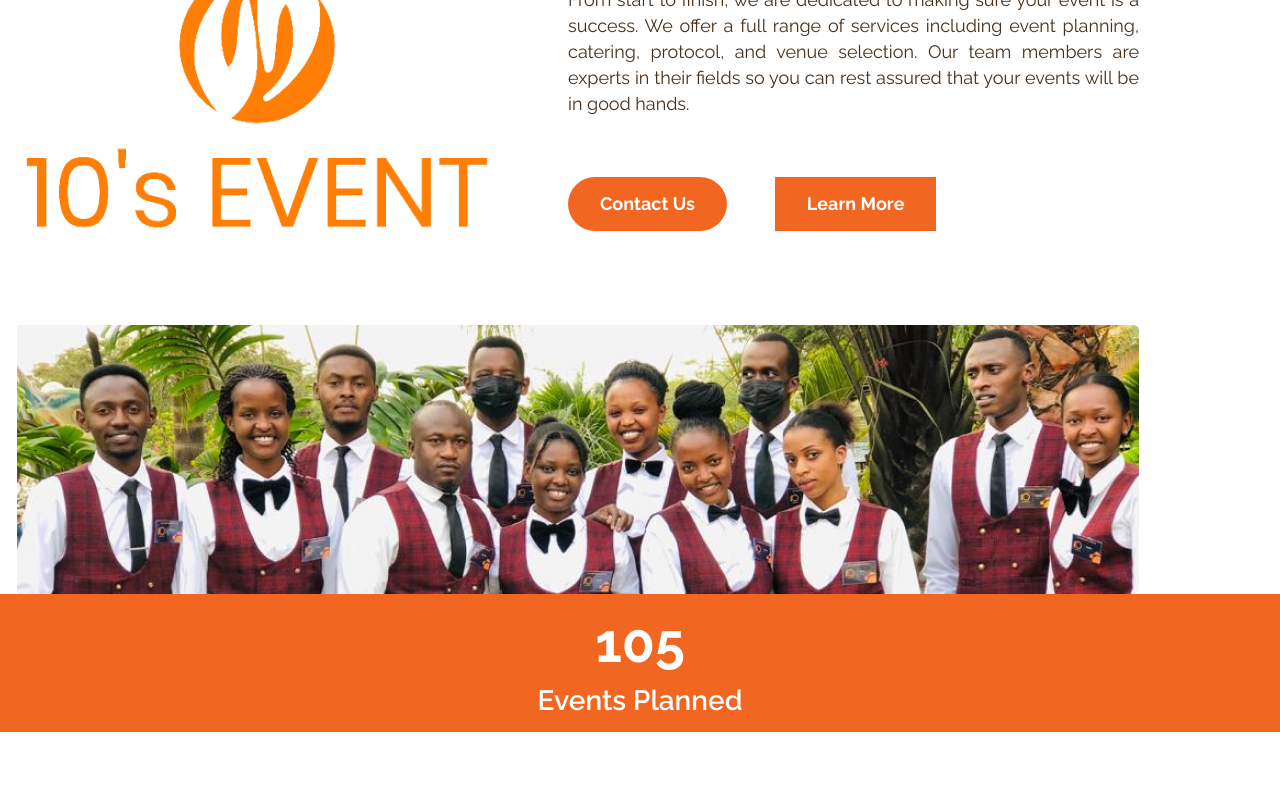
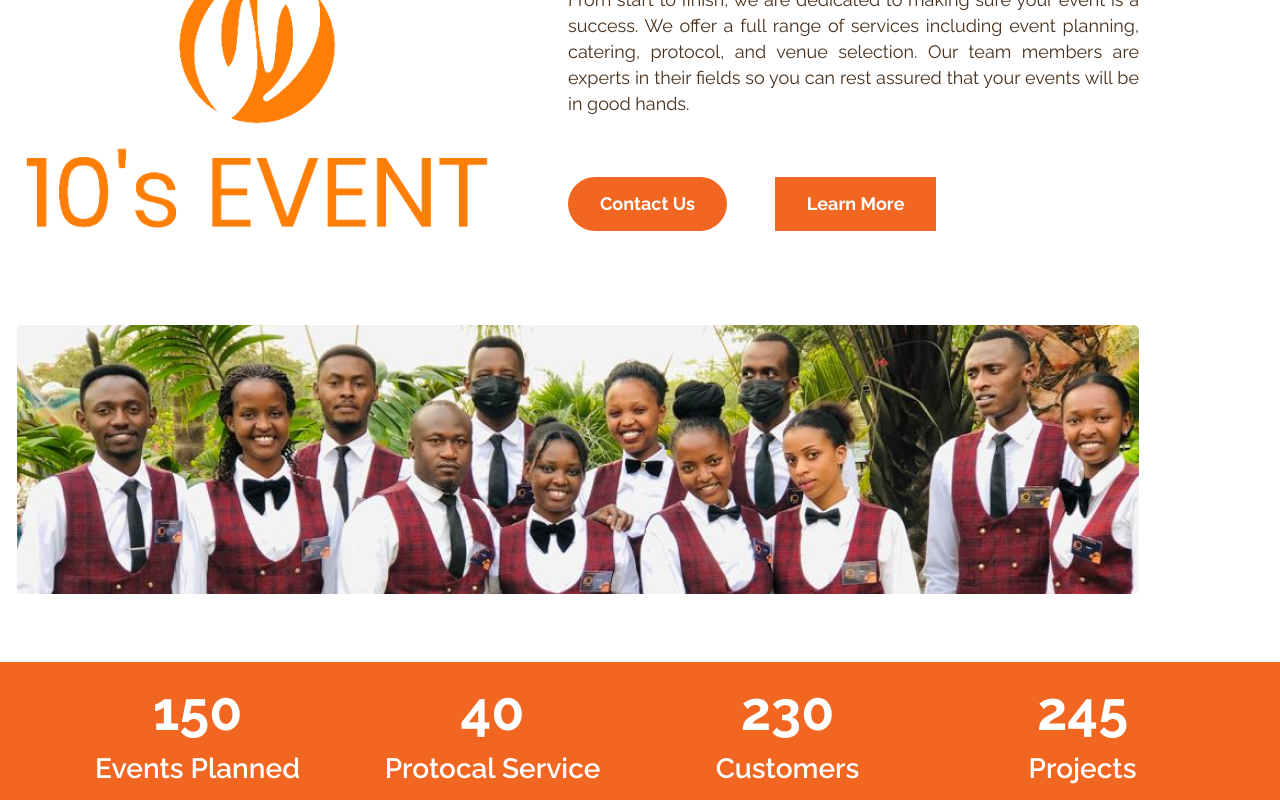
Before and after one commit to Roni006/10sEvent, a React (Vite) app: page / in a window 1280 px wide. Shown: the part 2456-3256 px from the top of the page. Before the commit the page ends 3188 px from the top, so only its background shows below. Built offline with nearby package versions, Linux system fonts and the light colour scheme.

Commit message:
finally creted and update the content of counter section using ma[ funciton in about components

```diff
--- a/src/pages/About.jsx
+++ b/src/pages/About.jsx
@@ -3,10 +3,29 @@ import Container from "../Common/Container/Container";
 import gruopIcon from "../../src/assets/img/group-icon.png";
 import aboutBottom from "../../src/assets/img/about/about-bottom.png";
 import logo from "../../src/assets/img/about/about-logo.png";
-import aboutBg from '../../src/assets/img/about/about-bg.png'
+import aboutBg from "../../src/assets/img/about/about-bg.png";
 import { Link } from "react-router-dom";
 
 const About = () => {
+  const counters = [
+    {
+      text: 150,
+      details: "Events Planned",
+    },
+    {
+      text: 40,
+      details: "Protocal Service",
+    },
+    {
+      text: 230,
+      details: "Customers",
+    },
+    {
+      text: 245,
+      details: "Projects",
+    },
+  ];
+
   return (
     <>
       <section>
@@ -50,20 +69,22 @@ const About = () => {
             </div>
 
             {/* bottom content  */}
-            <div className="mt-17">
+            <div className="my-17">
               <img className="rounded-md" src={aboutBg} alt="about bg" />
             </div>
           </div>
         </Container>
-        <div className="bg-[#F16722] p-[14px_75px]">
-          <div className="text-center max-w-[267]">
-            <h3 className="text-white text-[54px] font-raleway font-bold leading-17.5 pb-1.25">
-              105
-            </h3>
-            <p className="text-white leading-8.75 font-raleway text-[28px] font-semibold">
-              Events Planned
-            </p>
-          </div>
+        <div className="bg-[#F16722] p-[14px_75px] grid grid-cols-4 items-center gap-12.5">
+          {counters.map((counter, i) => (
+            <div key={i} className="text-center max-w-[267]">
+              <h3 className="text-white text-[54px] font-raleway font-bold leading-17.5 pb-1.25">
+                {counter.text}
+              </h3>
+              <p className="text-white leading-8.75 font-raleway text-[28px] font-semibold">
+                {counter.details}
+              </p>
+            </div>
+          ))}
         </div>
       </section>
     </>
```
